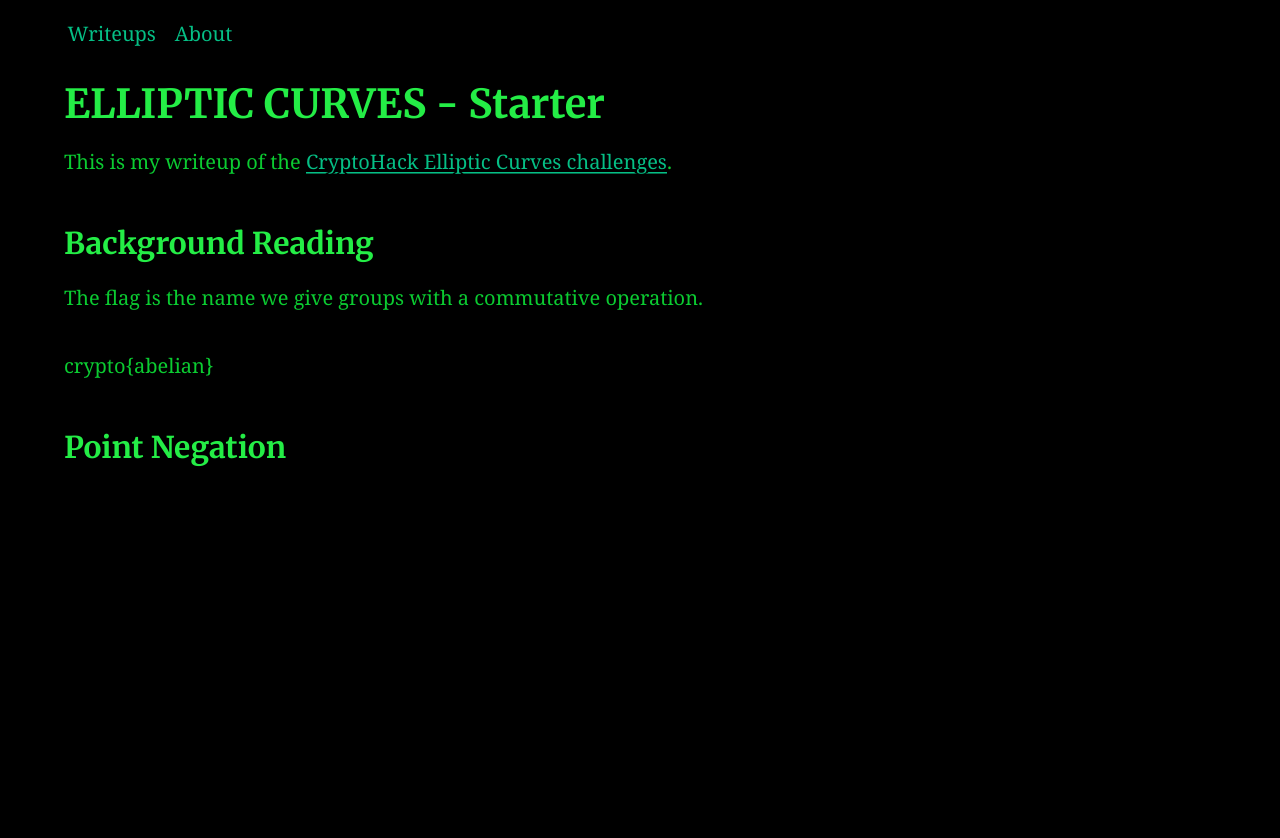
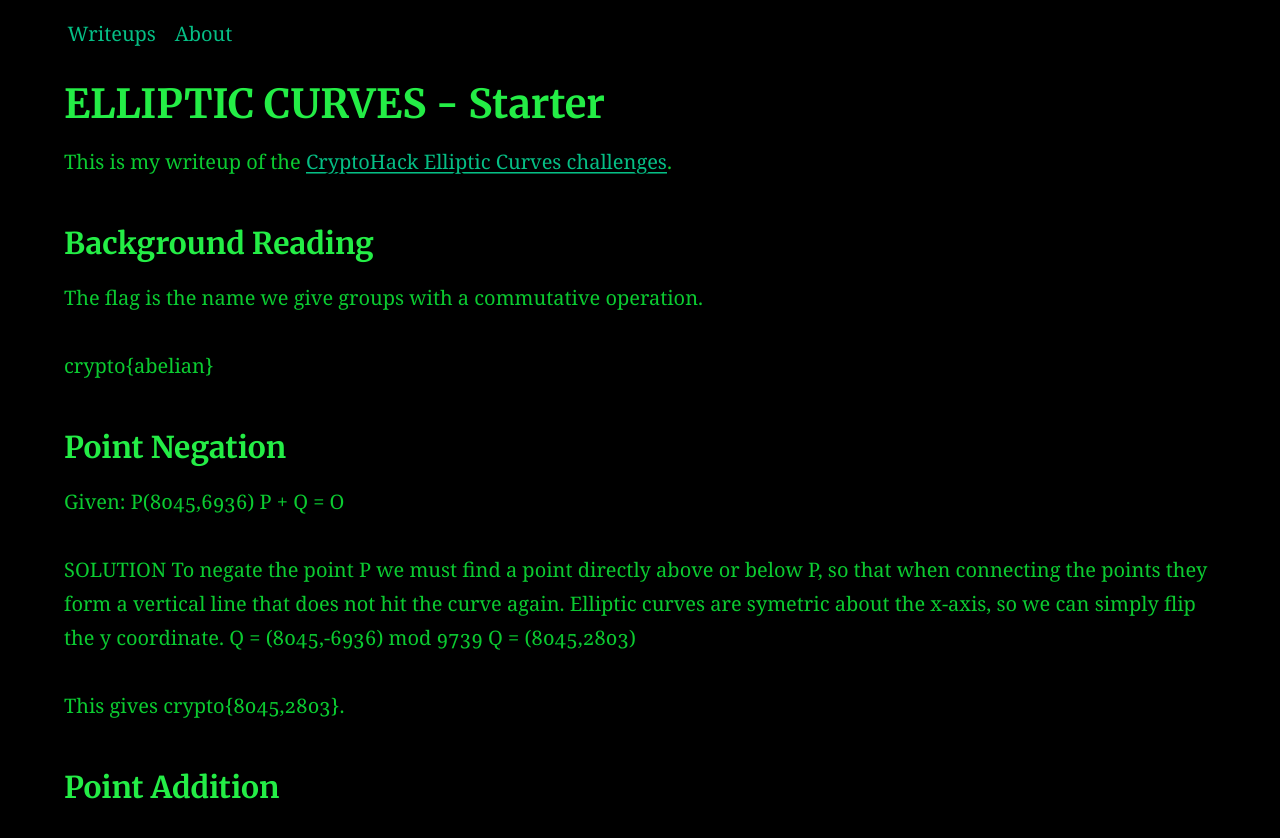
Before and after one commit to AC01010/Connor-McCartney.github.io, a Jekyll site: the page built from _posts/2009-01-10-Cryptohackellipticstarter.md, in a window 1280 px wide. Shown: the top 838 px of the page. Built offline with Jekyll 4.4.1, drawn with Linux system fonts in a browser that asks for light colours.

Commit message:
Update 2009-01-10-Cryptohackellipticstarter.md

```diff
--- a/_posts/2009-01-10-Cryptohackellipticstarter.md
+++ b/_posts/2009-01-10-Cryptohackellipticstarter.md
@@ -15,3 +15,16 @@ The flag is the name we give groups with a commutative operation.
 crypto{abelian}
 
 ### Point Negation
+
+Given:
+P(8045,6936)
+P + Q = O
+
+SOLUTION
+To negate the point P we must find a point directly above or below P, so that when connecting the points they form a vertical line that does not hit the curve again. Elliptic curves are symetric about the x-axis, so we can simply flip the y coordinate.
+Q = (8045,-6936) mod 9739
+Q = (8045,2803)
+
+This gives crypto{8045,2803}.
+
+### Point Addition
```
